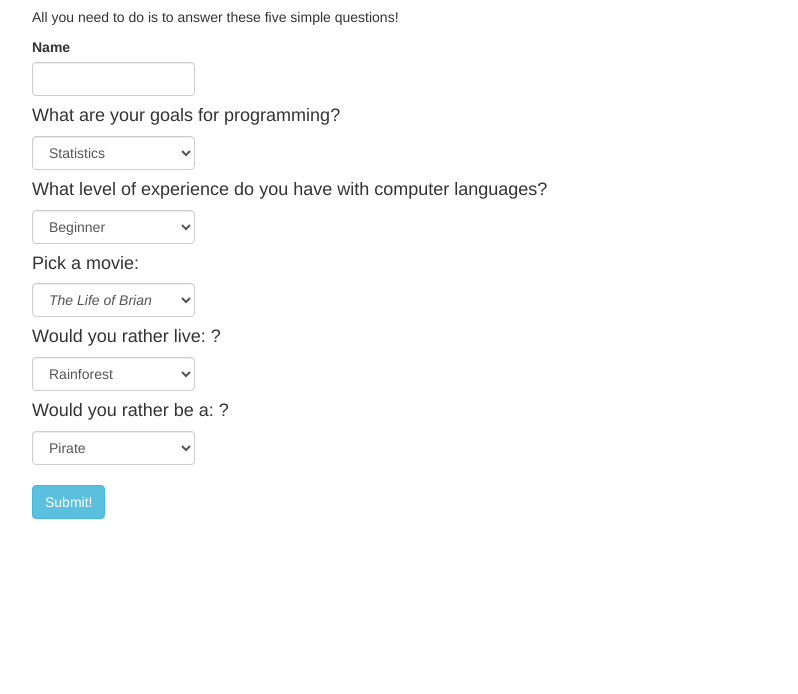
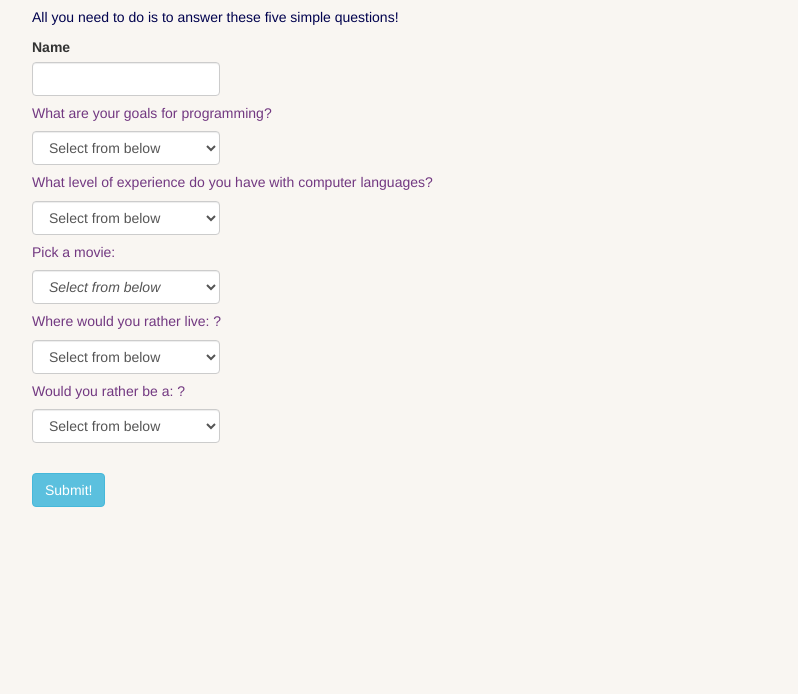
Before and after one commit to akemp7/Code-review-week2, a plain HTML site: page index.html in a window 1280 px wide. Shown: the part 106-800 px from the top of the page, without its empty margins (38-836 px from the left). Drawn offline with Linux system fonts and the light colour scheme.

Commit message:
Add background color and font stylings to headers and paragraphs

```diff
--- a/css/styles.css
+++ b/css/styles.css
@@ -1,14 +1,34 @@
+body {
+  background-color: #f9f6f2;
+}
+
+h2{
+  text-align: center;
+  color: #a72693;
+}
+
+h4{
+  font-size: 14px;
+  color: #723881;
+}
+
+.row p {
+  color: #01024e;
+}
+
 #movie{
   font-style: italic;
 }
 
 .results{
   display:none;
-  margin-top: 50%
+  margin-top: 100px;
+  font-style: italic;
+  font-size: 20px;
 }
 
 #submit{
-  margin-top: 20px;
+  margin-top: 30px;
 }
 
 .invalid-feedback{
--- a/index.html
+++ b/index.html
@@ -10,7 +10,7 @@
   <body>
     <div class="container">
       <div class="row">
-        <div class="col-md-7">
+        <div class="col-md-8">
           <h2>What programming language should you learn?</h2>
           <p>There are many different programming languages out there. With so many to choose from <em>how</em> do you know which one to pick? Take this quiz to find out!</p>
           <p>All you need to do is to answer these five simple questions!</p>
@@ -27,6 +27,7 @@
             <div class="goals">
               <h4>What are your goals for programming?</h4>
               <select class="form-control" id="goals">
+                <option>Select from below</option>
                 <option>Statistics</option>
                 <option>General Knowledge</option>
                 <option>Develop large, complex software</option>
@@ -36,15 +37,17 @@
             <div class="experience">
               <h4>What level of experience do you have with computer languages?</h4>
               <select class="form-control" id="experience">
-                <option id="beginner">Beginner</option>
-                <option id="intermediate">Intermediate </option>
-                <option id="advanced">Advanced</option>
+                <option>Select from below</option>
+                <option>Beginner</option>
+                <option>Intermediate </option>
+                <option>Advanced</option>
               </select>
             </div>
 
             <div class="movie">
               <h4>Pick a movie:</h4>
               <select class="form-control" id="movie">
+                <option>Select from below</option>
                 <option>The Life of Brian</option>
                 <option>Jaws</option>
                 <option>Gaslight</option>
@@ -52,8 +55,9 @@
             </div>
 
             <div class="live">
-              <h4>Would you rather live: ?</h4>
+              <h4>Where would you rather live: ?</h4>
               <select class="form-control" id="live">
+                <option>Select from below</option>
                 <option>Rainforest</option>
                 <option>Sea</option>
                 <option>Space</option>
@@ -63,6 +67,7 @@
             <div class="pirates">
               <h4>Would you rather be a: ?</h4>
               <select class="form-control" id="pirates">
+                <option>Select from below</option>
                 <option>Pirate</option>
                 <option>Ninja</option>
                 <option>A scholarly bear</option>
@@ -73,8 +78,12 @@
           </form>
         </div>
 
-      <div class="col-md-5">
+      <div class="col-md-4">
         <div class="results" id="language1">
+          <br>
+          <br>
+          <br>
+          <br>
           <p> Dear <span class="name"></span>: You should learn Python! <span class="hiding">Click to hide your result.</span></p>
         </div>
 
--- a/js/scripts.js
+++ b/js/scripts.js
@@ -15,7 +15,7 @@ $(document).ready(function(){
           $("p").fadeOut();
         });
 
-      } else if (goalsInput === "Statistics" || movieInput === "Jaws" || pirateInput === "pirate") {
+      } else if (goalsInput === "Statistics" || pirateInput === "pirate" || experienceInput === "Intermediate") {
         $("#language3").fadeToggle(1000);
         $("#language3").click(function(){
           $("p").fadeOut();
```
